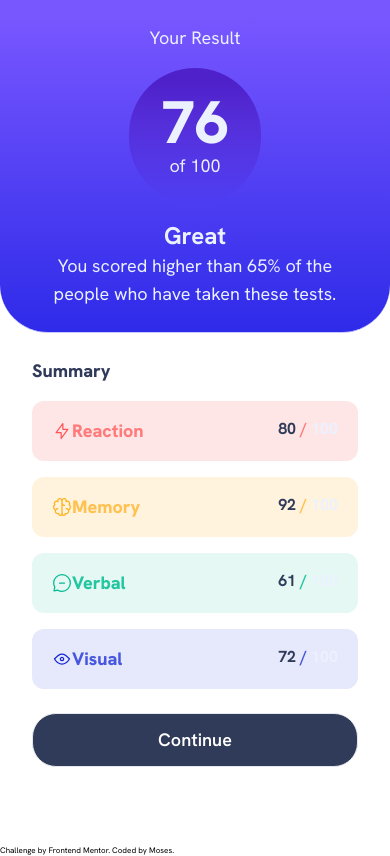
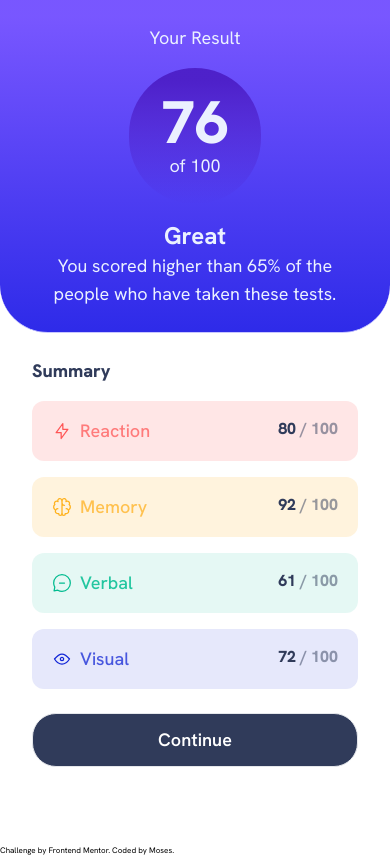
Before and after one commit to mbtenkorang/results-summary-component, a Vue app: page / in a window 390 px wide. Built offline with nearby package versions, Linux system fonts and the light colour scheme.

Commit message:
Update styles for mobile

```diff
--- a/src/components/ListItemComponent.vue
+++ b/src/components/ListItemComponent.vue
@@ -1,6 +1,9 @@
 <script setup>
 const props = defineProps({
-    summary_details: Object
+    summary_details: {
+        type: Object,
+        required: true
+    }
 })
 </script>
 
@@ -8,14 +11,14 @@ const props = defineProps({
     <li v-for="item in summary_details" :key="item.category">
         <div class="flex justify-between">
             <div class="flex items-center">
-                <span>
+                <span class="mr-2">
                     <img :src="item.icon" alt="" aria-hidden="true">
                 </span>
-                <h2 class="text-lg font-extrabold">{{ item.category }}</h2>
+                <h2 class="text-lg font-medium" :id="item.category.toLowerCase()">{{ item.category }}</h2>
             </div>
-            <p class="font-bold">
-                <span class="text-neutral-gray-blue">{{ item.score }}</span> / <span
-                    class="text-neutral-pale-blue">100</span>
+            <p class="font-extrabold">
+                <span class="text-neutral-gray-blue">{{ item.score }}</span>
+                <span class="text-neutral-gray-blue/50"> / 100</span>
             </p>
         </div>
     </li>
```
